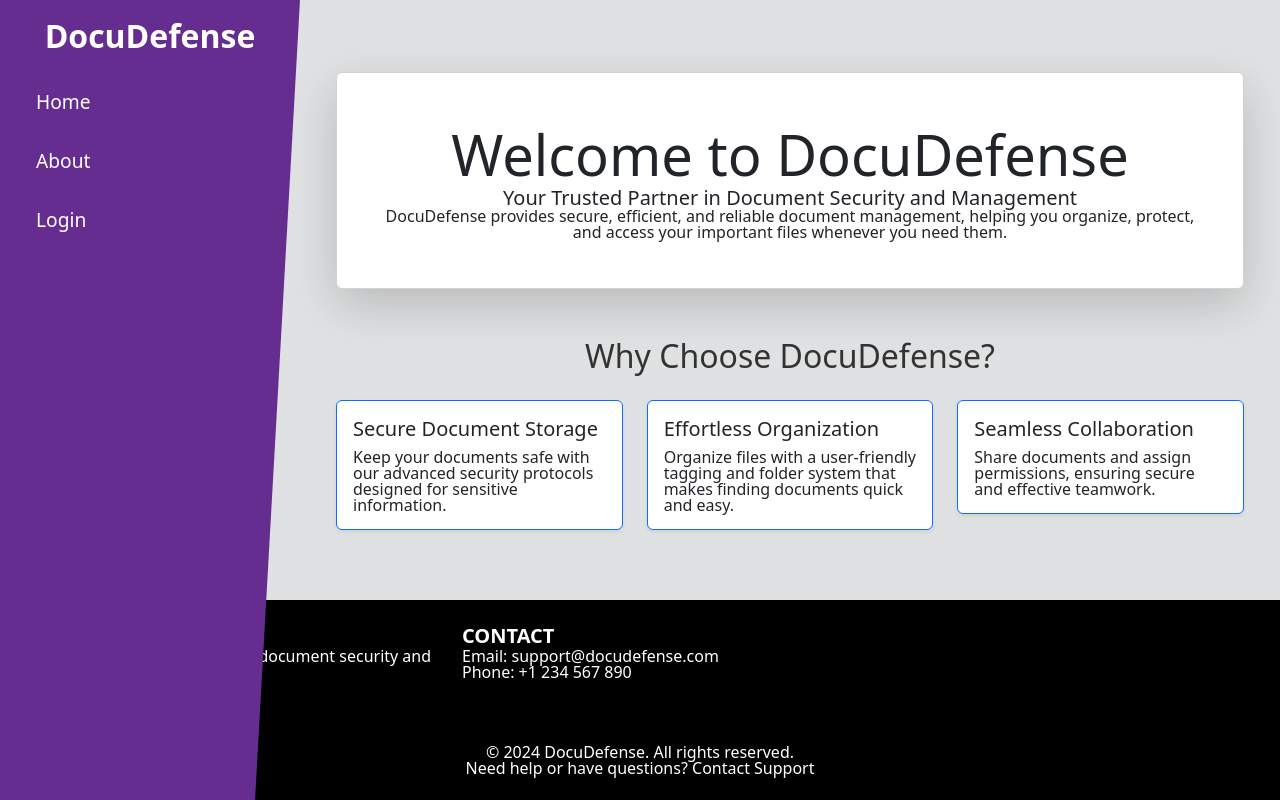
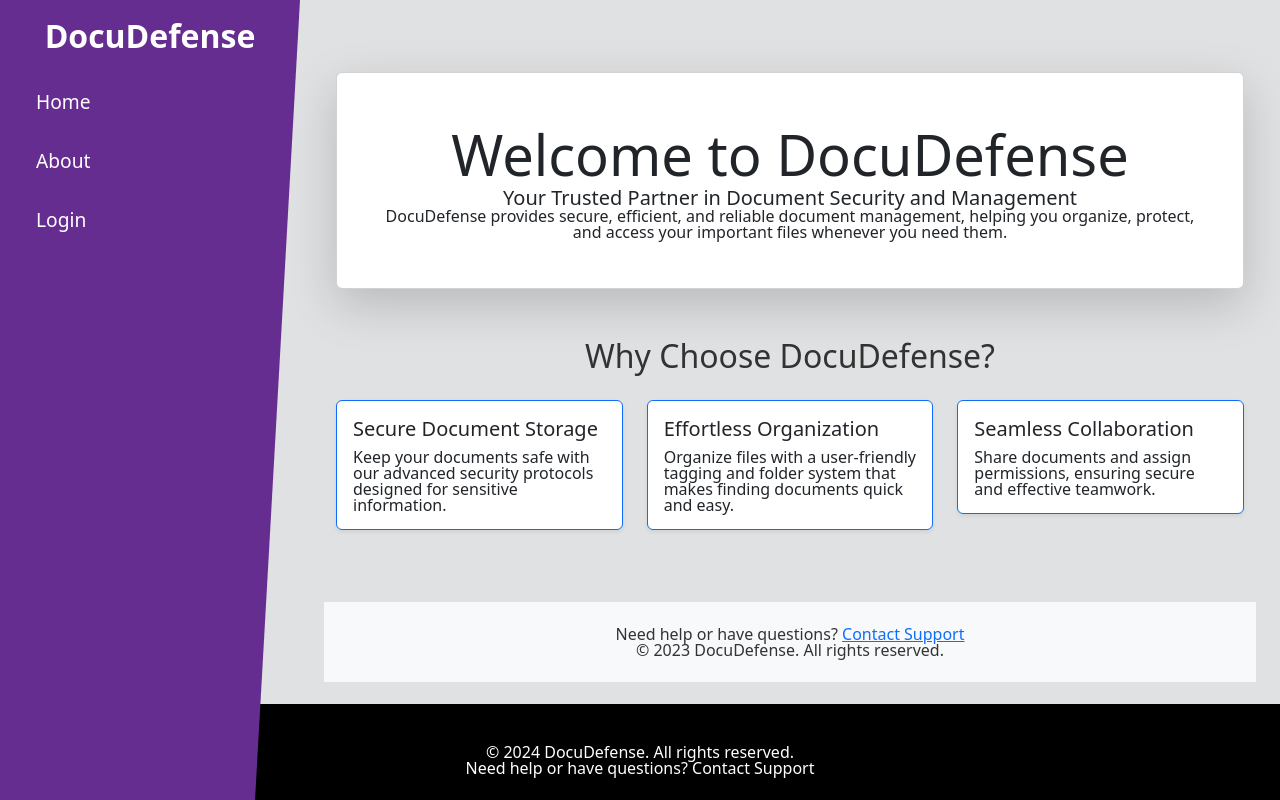
Before and after one commit to Terafora/DocuDefence, a React (Create React App) app in the folder frontend/: page / in a window 1280 px wide. Built offline with nearby package versions, Linux system fonts and the light colour scheme; the HTML template or start-up script is replaced by a standard one.

Commit message:
Remove unnecesary data from Footer

```diff
--- a/frontend/src/components/Footer.jsx
+++ b/frontend/src/components/Footer.jsx
@@ -7,20 +7,6 @@ function Footer() {
         <footer className="custom-footer py-4">
             <div className="container text-center text-md-start">
                 <div className="row footer-cust">
-                    {/* Footer Logo and Description */}
-                    <div className="col-md-4 mb-5">
-                        <h5 className="text-uppercase">DocuDefense</h5>
-                        <p>Your trusted partner in document security and management.</p>
-                    </div>
-
-                    {/* Footer Contact Information */}
-                    <div className="col-md-4 mb-4">
-                        <h5 className="text-uppercase">Contact</h5>
-                        <p>Email: <a href="mailto:support@docudefense.com" className="footer-link">support@docudefense.com</a></p>
-                        <p>Phone: <a href="tel:+1234567890" className="footer-link">+1 234 567 890</a></p>
-                    </div>
-                </div>
-
                 {/* Copyright and Additional Links */}
                 <div className="text-center pt-3">
                     <p>© {new Date().getFullYear()} DocuDefense. All rights reserved.</p>
@@ -28,6 +14,7 @@ function Footer() {
                         Need help or have questions? <Link to="/contact" className="footer-link">Contact Support</Link>
                     </p>
                 </div>
+                </div>
             </div>
         </footer>
     );
```
